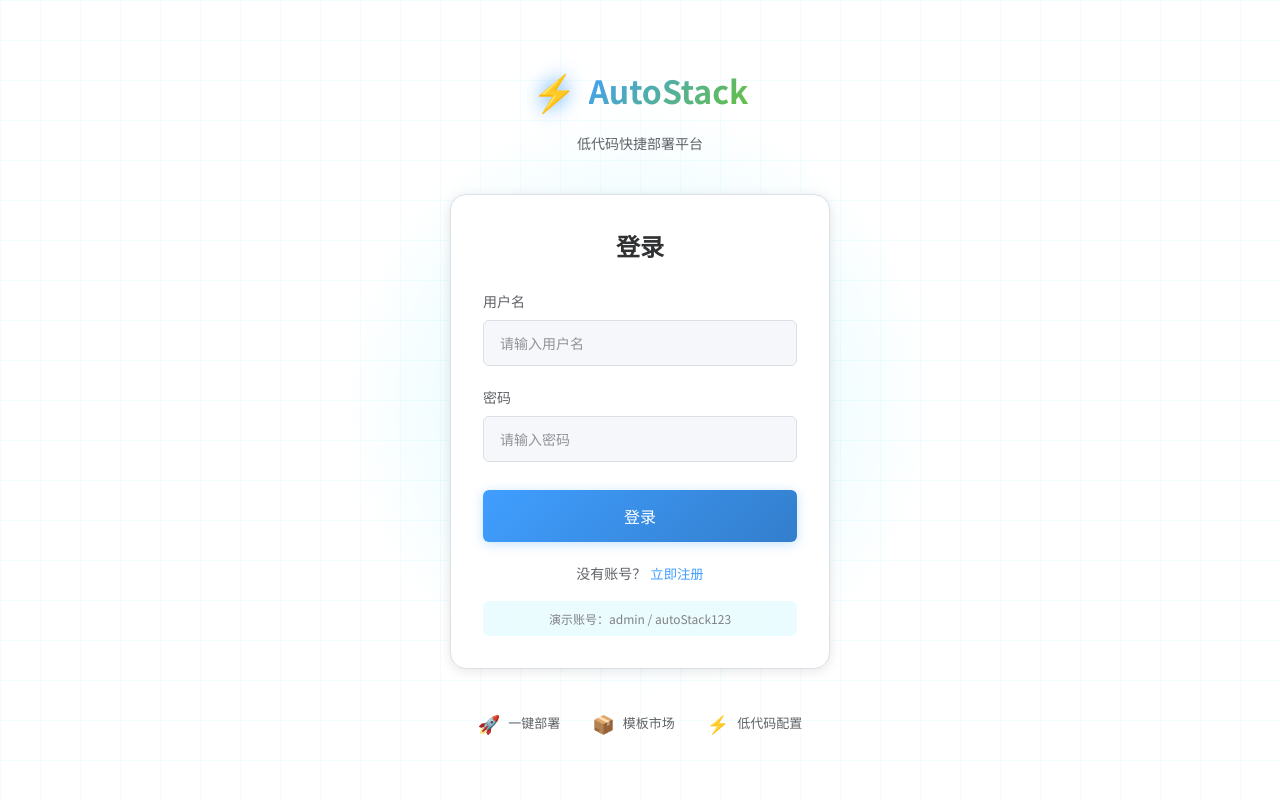
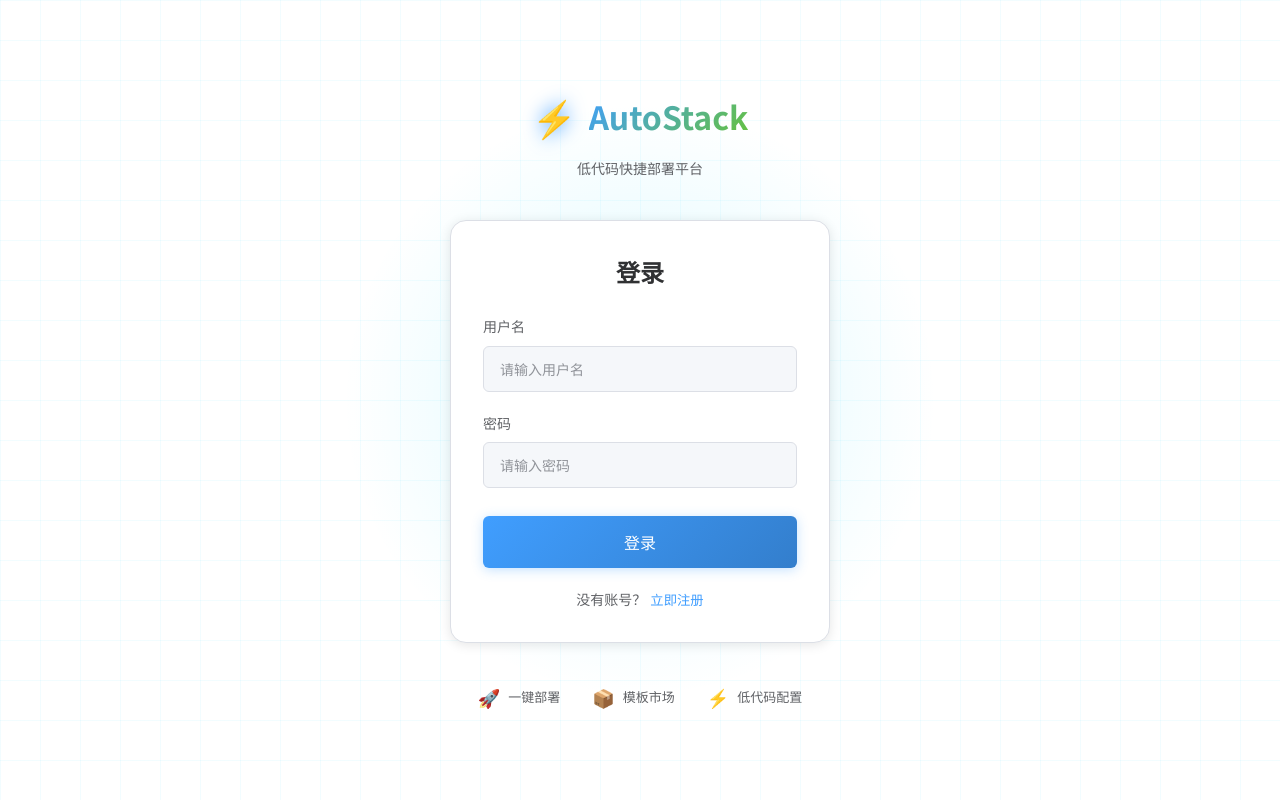
Before and after one commit to Shawn-wa/AutoStack, a Vue app in the folder frontend/: page /login in a window 1280 px wide. Built offline with nearby package versions, Linux system fonts and the light colour scheme.

Commit message:
feat:取消登录页面演示账号

```diff
--- a/frontend/src/modules/auth/pages/Login.vue
+++ b/frontend/src/modules/auth/pages/Login.vue
@@ -194,9 +194,6 @@ const toggleMode = () => {
           </button>
         </div>
 
-        <div v-if="isLogin" class="demo-account">
-          <p>演示账号：admin / autoStack123</p>
-        </div>
       </form>
 
       <div class="features">
@@ -355,21 +352,6 @@ const toggleMode = () => {
   }
 }
 
-.demo-account {
-  margin-top: 16px;
-  text-align: center;
-  font-size: 12px;
-  color: var(--text-secondary);
-  opacity: 0.8;
-
-  p {
-    margin: 0;
-    padding: 8px;
-    background: rgba(0, 212, 255, 0.1);
-    border-radius: var(--radius-sm);
-  }
-}
-
 .features {
   display: flex;
   justify-content: center;
```
